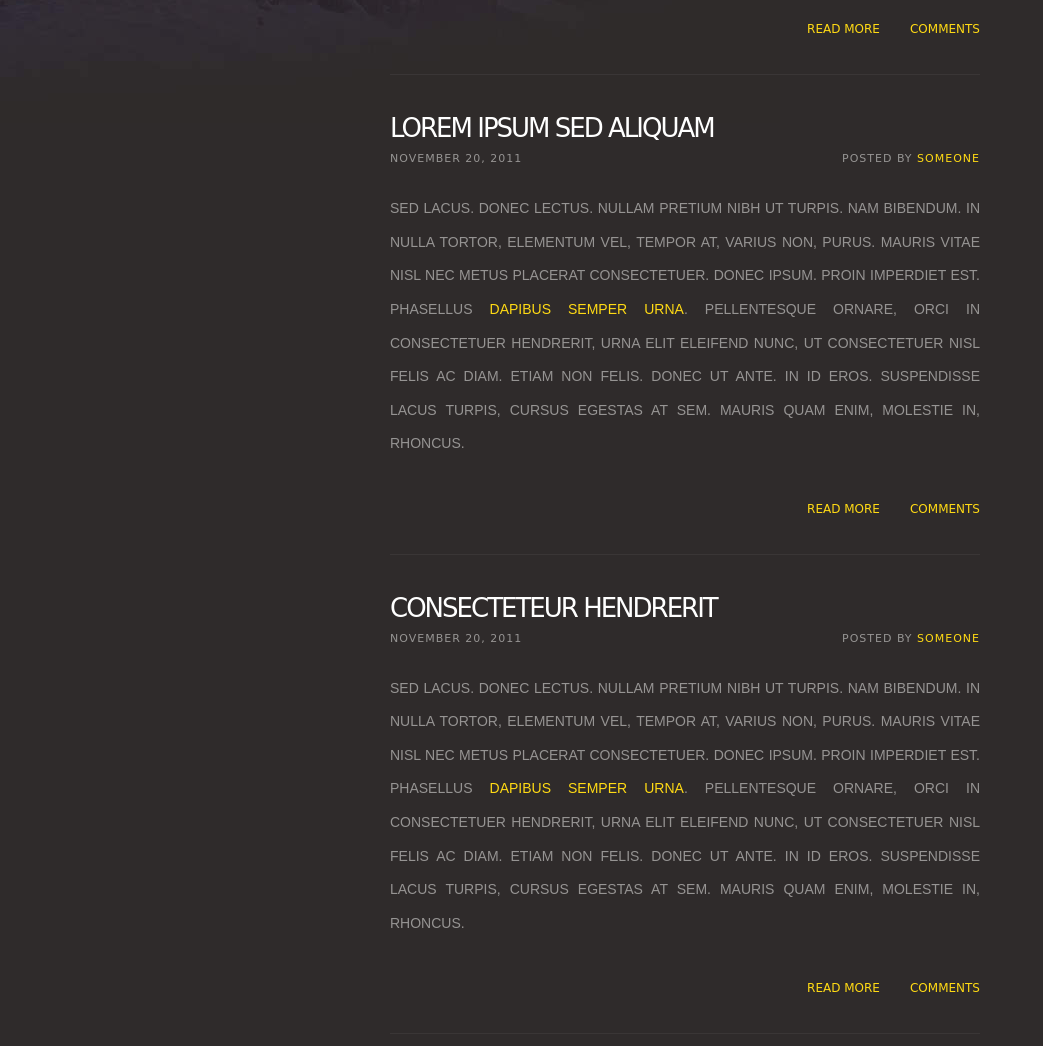
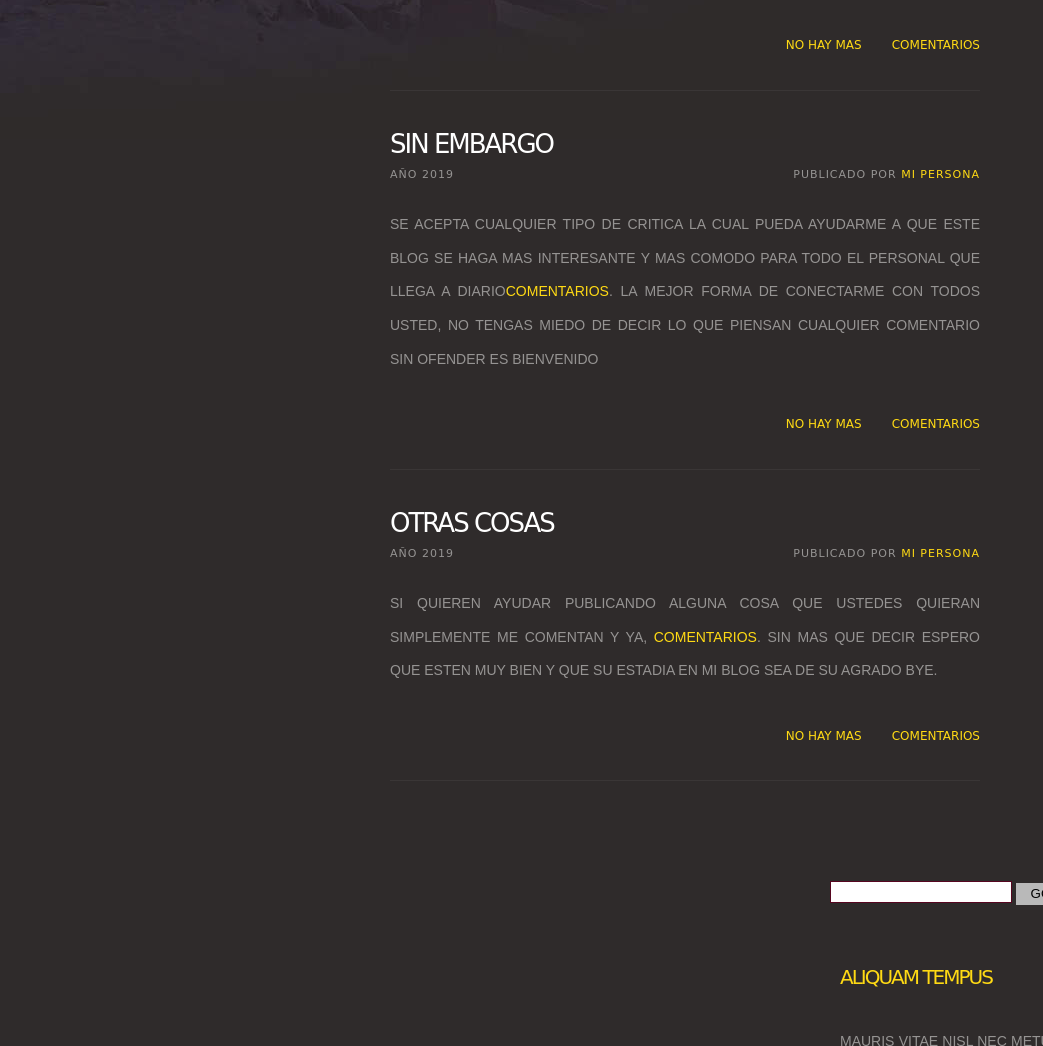
Before and after one commit to johndmp1218/johnd18, a plain HTML site: page index.html in a window 1280 px wide. Shown: the part 627-1673 px from the top of the page, without its empty margins (0-1043 px from the left). Drawn offline with Linux system fonts and the light colour scheme; a web font is replaced by a local one.

Commit message:
ngfkhy
hkguklu

```diff
--- a/index.html
+++ b/index.html
@@ -1,14 +1,4 @@
 <!DOCTYPE html PUBLIC "-//W3C//DTD XHTML 1.0 Strict//EN" "http://www.w3.org/TR/xhtml1/DTD/xhtml1-strict.dtd">
-<!--
-Design by TEMPLATED
-http://templated.co
-Released for free under the Creative Commons Attribution License
-
-Name       : Lightness
-Description: A two-column, fixed-width design with dark color scheme.
-Version    : 1.0
-Released   : 20111031
-
 -->
 <html xmlns="http://www.w3.org/1999/xhtml">
 <head>
@@ -49,25 +39,25 @@ Released   : 20111031
 					<div class="entry">
 						<p>Muchas cosas que decir <strong>Comenzemos </strong>, Mucho gusto no es necesario decir mi nombre ya que esta puesto arriba sin mas ni menos. <a href="http://templated.co" rel="nofollow"> BIOGRAFIA</a>. Digamos que lo que estas leyendo es simplemente un pequeño saludo de bienvenida</a> Se que estas pensando obviamente lo aburrido que puede ser la vida de alguinen que no es famoso y no conoces.</p>
 						<p>Pero quien sabe, talvez te puedas llevar una sorpresa, que te encontres alguien con quien puedas hablar de lo que sea sin tabues, ni reservas, expresarte libremente, consultar cualquier tema y debatir al respecto, no te pareceria interesante poder hacerlo</p>
-						<p class="links"><a href="#" class="more">Read More</a><a href="#" title="b0x" class="comments">Comments</a></p>
+						<p class="links"><a href="#" class="more">No hay mas</a><a href="#" title="b0x" class="comments">Comentarios</a></p>
 					</div>
 				</div>
 				<div class="post">
-					<h2 class="title"><a href="#">Lorem ipsum sed aliquam</a></h2>
-					<p class="meta"><span class="date">November 20, 2011</span><span class="posted">Posted by <a href="#">Someone</a></span></p>
+					<h2 class="title"><a href="#">Sin embargo</a></h2>
+					<p class="meta"><span class="date">Año 2019</span><span class="posted">Publicado por <a href="#">Mi persona</a></span></p>
 					<div style="clear: both;">&nbsp;</div>
 					<div class="entry">
-						<p>Sed lacus. Donec lectus. Nullam pretium nibh ut turpis. Nam bibendum. In nulla tortor, elementum vel, tempor at, varius non, purus. Mauris vitae nisl nec metus placerat consectetuer. Donec ipsum. Proin imperdiet est. Phasellus <a href="#">dapibus semper urna</a>. Pellentesque ornare, orci in consectetuer hendrerit, urna elit eleifend nunc, ut consectetuer nisl felis ac diam. Etiam non felis. Donec ut ante. In id eros. Suspendisse lacus turpis, cursus egestas at sem.  Mauris quam enim, molestie in, rhoncus.</p>
-						<p class="links"><a href="#" class="more">Read More</a><a href="#" title="b0x" class="comments">Comments</a></p>
+						<p>Se acepta cualquier tipo de critica la cual pueda ayudarme a que este blog se haga mas interesante y mas comodo para todo el personal que llega a diario<a href="#">Comentarios</a>. La mejor forma de conectarme con todos usted, no tengas miedo de decir lo que piensan cualquier comentario sin ofender es bienvenido</p>
+						<p class="links"><a href="#" class="more">No hay mas</a><a href="#" title="b0x" class="comments">Comentarios</a></p>
 					</div>
 				</div>
 				<div class="post">
-					<h2 class="title"><a href="#">Consecteteur hendrerit </a></h2>
-					<p class="meta"><span class="date">November 20, 2011</span><span class="posted">Posted by <a href="#">Someone</a></span></p>
+					<h2 class="title"><a href="#">Otras cosas </a></h2>
+					<p class="meta"><span class="date">Año 2019</span><span class="posted">Publicado por <a href="#">Mi persona</a></span></p>
 					<div style="clear: both;">&nbsp;</div>
 					<div class="entry">
-						<p>Sed lacus. Donec lectus. Nullam pretium nibh ut turpis. Nam bibendum. In nulla tortor, elementum vel, tempor at, varius non, purus. Mauris vitae nisl nec metus placerat consectetuer. Donec ipsum. Proin imperdiet est. Phasellus <a href="#">dapibus semper urna</a>. Pellentesque ornare, orci in consectetuer hendrerit, urna elit eleifend nunc, ut consectetuer nisl felis ac diam. Etiam non felis. Donec ut ante. In id eros. Suspendisse lacus turpis, cursus egestas at sem.  Mauris quam enim, molestie in, rhoncus.</p>
-						<p class="links"><a href="#" class="more">Read More</a><a href="#" title="b0x" class="comments">Comments</a></p>
+						<p>Si quieren ayudar publicando alguna cosa que ustedes quieran simplemente me comentan y ya, <a href="#">Comentarios</a>. Sin mas que decir espero que esten muy bien y que su estadia en mi blog sea de su agrado bye.</p>
+						<p class="links"><a href="#" class="more">No hay mas</a><a href="#" title="b0x" class="comments">Comentarios</a></p>
 					</div>
 				</div>
 				<div style="clear: both;">&nbsp;</div>
```
